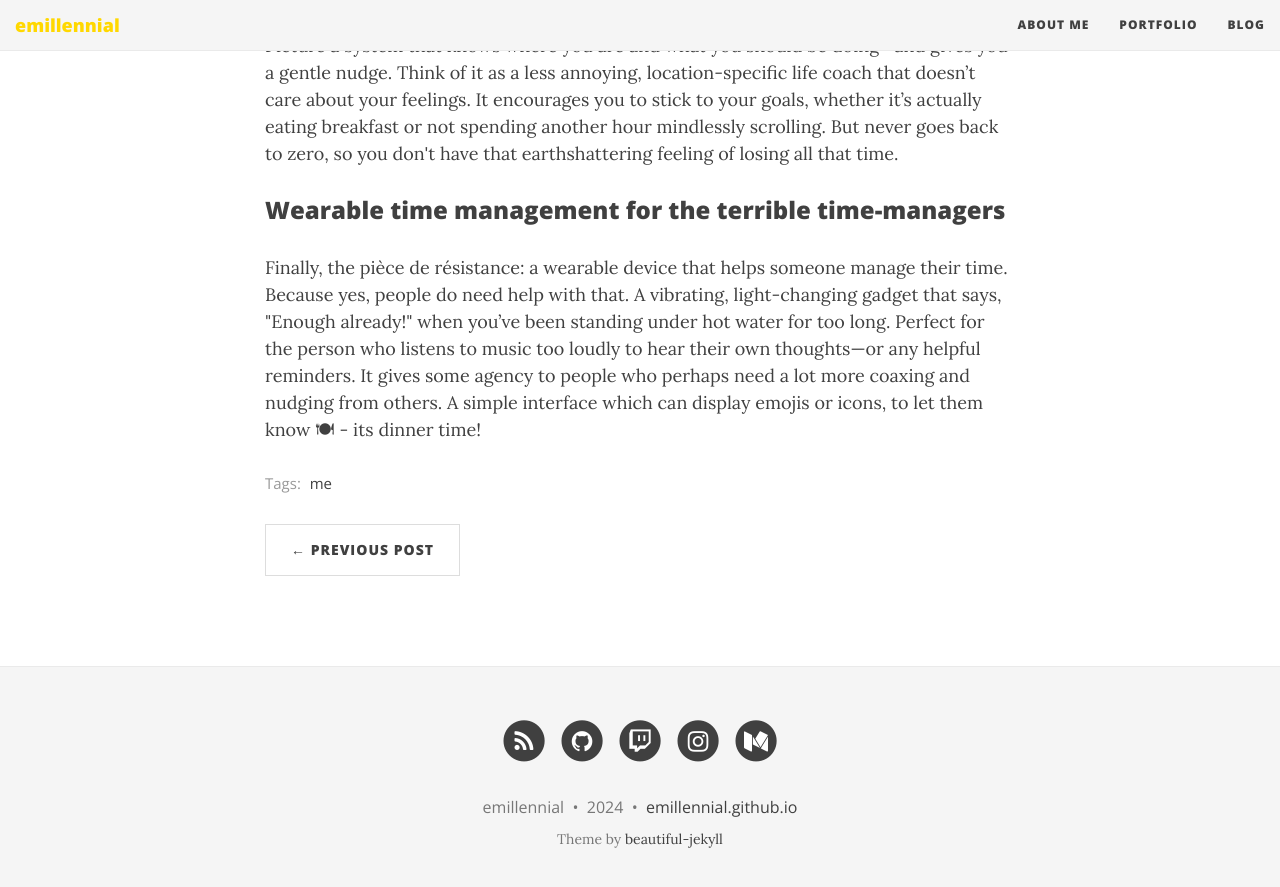
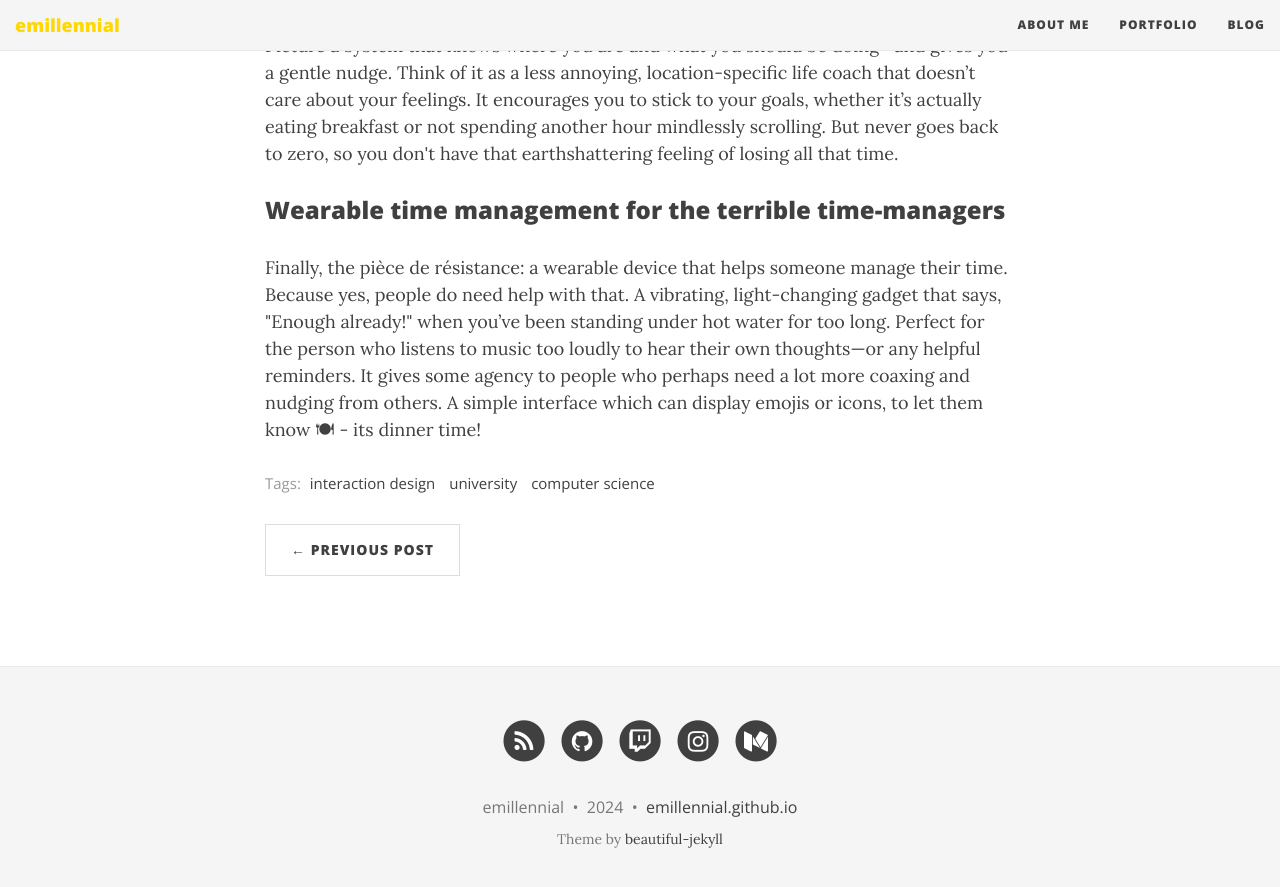
Before and after one commit to emillennial/emillennial.github.io, a Jekyll site: the page built from _posts/2024-09-15-id.md, in a window 1280 px wide and 900 px high, scrolled down 1250 px. Shown: the top 887 px of the window. Built offline with Jekyll 4.4.1, drawn with Linux system fonts in a browser that asks for light colours; nearby versions of some CDN libraries.

Commit message:
Update 2024-09-15-id.md

```diff
--- a/_posts/2024-09-15-id.md
+++ b/_posts/2024-09-15-id.md
@@ -3,7 +3,7 @@ layout: post
 title: Interactive Design Project Ideas
 subtitle: This is my website
 date: 2024-09-15
-tags: [me]
+tags: [interaction design, university, computer science]
 comments: true
 ---
 
```
